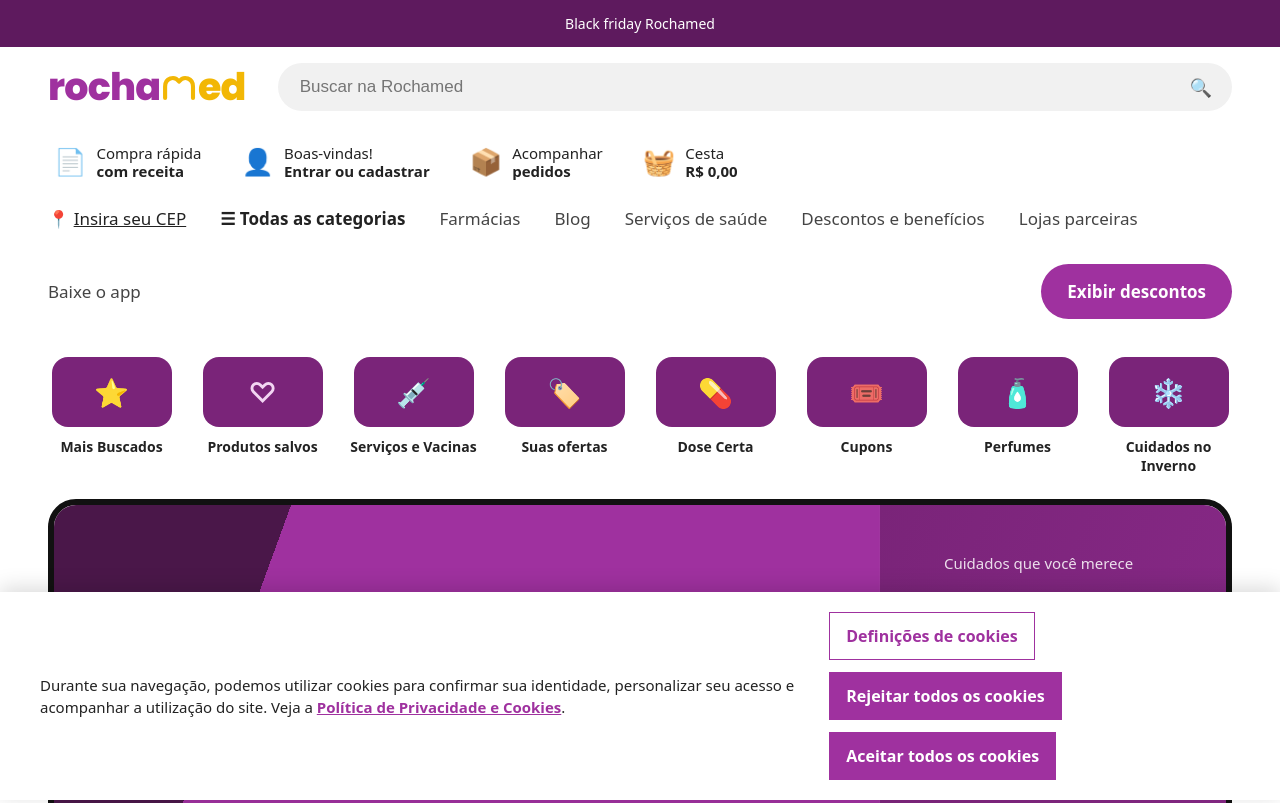
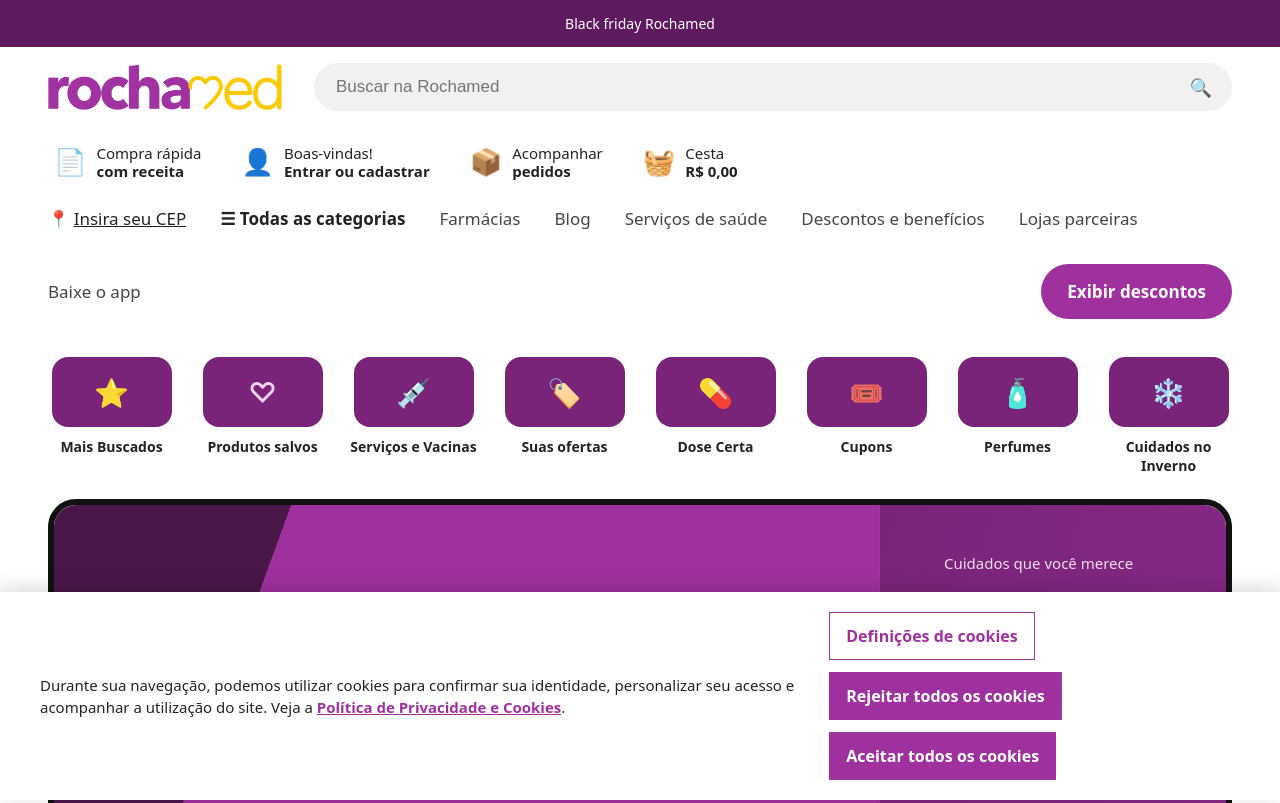
Before and after one commit to marcosviniiciusfs-png/rochamed, a website: page index.html in a window 1280 px wide. Shown: the top 803 px of the page. Drawn offline with Linux system fonts and the light colour scheme.

Commit message:
feat: use the supplied Rochamed wordmark (heart m, original font)
Co-Authored-By: Claude Haiku 5.5 <noreply@anthropic.com>

```diff
--- a/index.html
+++ b/index.html
@@ -5,16 +5,13 @@
 <meta name="viewport" content="width=device-width, initial-scale=1">
 <title>Rochamed - Farmácia online com entrega</title>
 <meta name="description" content="Rochamed: medicamentos, higiene, beleza e saúde com entrega rápida.">
-<link rel="preconnect" href="https://fonts.googleapis.com">
-<link rel="preconnect" href="https://fonts.gstatic.com" crossorigin>
-<link href="https://fonts.googleapis.com/css2?family=Poppins:wght@700;800&display=swap" rel="stylesheet">
 <link rel="stylesheet" href="styles.css">
 </head>
 <body>
 <div class="topbar"><span>Black friday Rochamed</span></div>
 
 <header class="header">
-  <a class="logo" href="#" aria-label="Rochamed - página inicial"><span class="rocha">rocha</span><svg class="heart-m" viewBox="0 0 44 36" aria-hidden="true"><path d="M5 34 V20 C5 10 16 6 22 14 C28 6 39 10 39 20 V34" fill="none" stroke="#f2b705" stroke-width="5" stroke-linecap="round" stroke-linejoin="round"/></svg><span class="med">ed</span></a>
+  <a class="logo" href="#" aria-label="Rochamed - página inicial"><img src="assets/logo-rochamed.png" width="890" height="175" alt="Rochamed"></a>
   <form class="search" role="search" onsubmit="return false">
     <input type="search" placeholder="Buscar na Rochamed" aria-label="Buscar">
     <button aria-label="Buscar">🔍</button>
--- a/styles.css
+++ b/styles.css
@@ -5,10 +5,8 @@ a{color:inherit;text-decoration:none}
 button{font:inherit;cursor:pointer}
 .topbar{background:var(--top);color:#fff;text-align:center;padding:14px 16px;font-size:14px}
 .header{display:flex;align-items:center;gap:32px;padding:16px 48px;flex-wrap:wrap}
-.logo{display:flex;align-items:baseline;font-family:"Poppins",Arial,sans-serif;font-size:38px;font-weight:800;letter-spacing:-.02em;line-height:1}
-.logo .rocha{color:var(--brand)}
-.logo .heart-m{width:.95em;height:.78em;margin:0 .02em;overflow:visible}
-.logo .med{color:#f2b705}
+.logo{display:block;line-height:0}
+.logo img{height:46px;width:auto}
 .search{flex:1;min-width:240px;display:flex;background:var(--soft);border-radius:30px;padding:0 14px}
 .search input{flex:1;border:0;background:transparent;padding:14px 8px;font-size:17px;outline:none}
 .search button{border:0;background:none;font-size:18px}
```
Also changed, not shown: assets/logo-rochamed.png (added).
